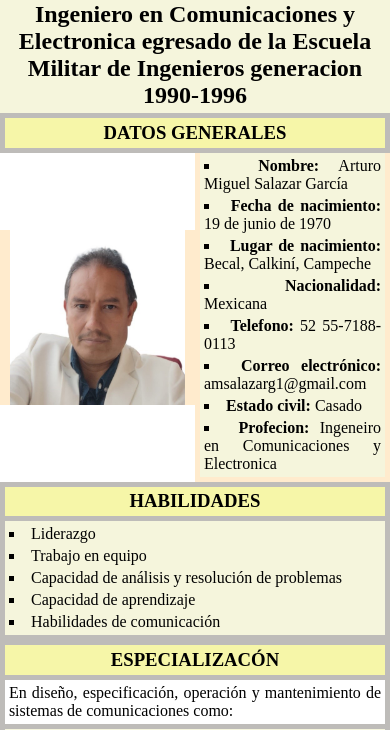
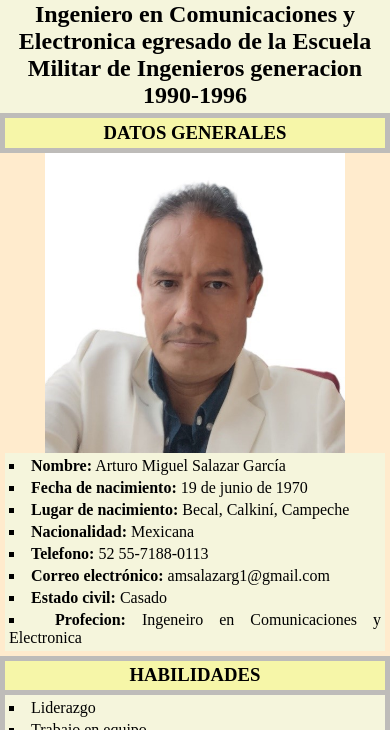
Before and after one commit to ArturoMSG/curriculum, a plain HTML site: page index.html in a window 390 px wide. Shown: the part 40-770 px from the top of the page. Drawn offline with Linux system fonts and the light colour scheme.

Commit message:
version corregida

```diff
--- a/index.html
+++ b/index.html
@@ -20,7 +20,7 @@
         <div class="datos_personales">
 
           <section>
-            <img src=".\imagenes\Miguel.jpg" alt="foto" width="175" height="175">
+            <img src=".\imagenes\Miguel.jpg" alt="foto">
           </section>
 
           <section>
--- a/styles.css
+++ b/styles.css
@@ -2,14 +2,15 @@
     margin: 0%;
     padding: 0%;
     list-style: none;
+    box-sizing: border-box;
 }
 
 body{
-    width: 100%;
-    height: 100%;
+    width: 100vw; /* tamaño de la pantalla en horizontal*/
+    /*height: 100vh; /* tamaño de la pantalla en vertical*/
     padding: 0%;
     background-color: rgb(175, 174, 174);
-    margin: 0px;
+    margin: 0%;
     display: flex;  /* este comando indica que utilizamos los comandos flex*/
     justify-content:flex-start; /*aline la la columna flex-start, center. flex-end*/
     align-items:stretch; /* alinea en horizontal flex-start, center. flex-end*/
@@ -18,13 +19,14 @@ body{
 header{
     width: 100%;
     height: 100%;
-    padding:0;
+    padding:0%;
     margin: 0;
     background-color:blanchedalmond;
     display: flex;  /* este comando indica que utilizamos los comandos flex*/
     justify-content: center; /*aline la la columna flex-start, center. flex-end*/
     align-items: center; /* alinea en horizontal flex-start, center. flex-end*/
     flex-direction: column;/*indica si esta en linea o columna column, column-revers, */
+    text-align: center;
 }
 
 main{
@@ -37,6 +39,7 @@ main{
     align-items: center;
     justify-content: center; /*aline la la columna flex-start, center. flex-end*/
     flex-direction: column;
+
 }
 footer{
     width: 100%;
@@ -45,6 +48,7 @@ footer{
     background-color: blanchedalmond;
     display: flex;  /* este comando indica que utilizamos los comandos flex*/
     justify-content: center; /*aline la la columna flex-start, center. flex-end*/
+    text-align: justify;
 }
  section{
     width: 100%;
@@ -117,3 +121,22 @@ li{
     margin: 2px;/*interlineado*/
 
 }
+@media screen
+  and (min-device-width: 320px) /*minimo tamaño de pantalla  en horizontal 700px*/
+  and (max-device-width: 1000px) /*maximo tamaño de pantalla en horizontal 780px*/
+
+  {
+
+    img{
+        width: 300px;
+        height: 300px;
+    }
+
+    .datos_personales{
+        display: flex;
+        flex-direction: column;
+        align-content: center;
+        align-items: center;
+
+    }
+  }
```
